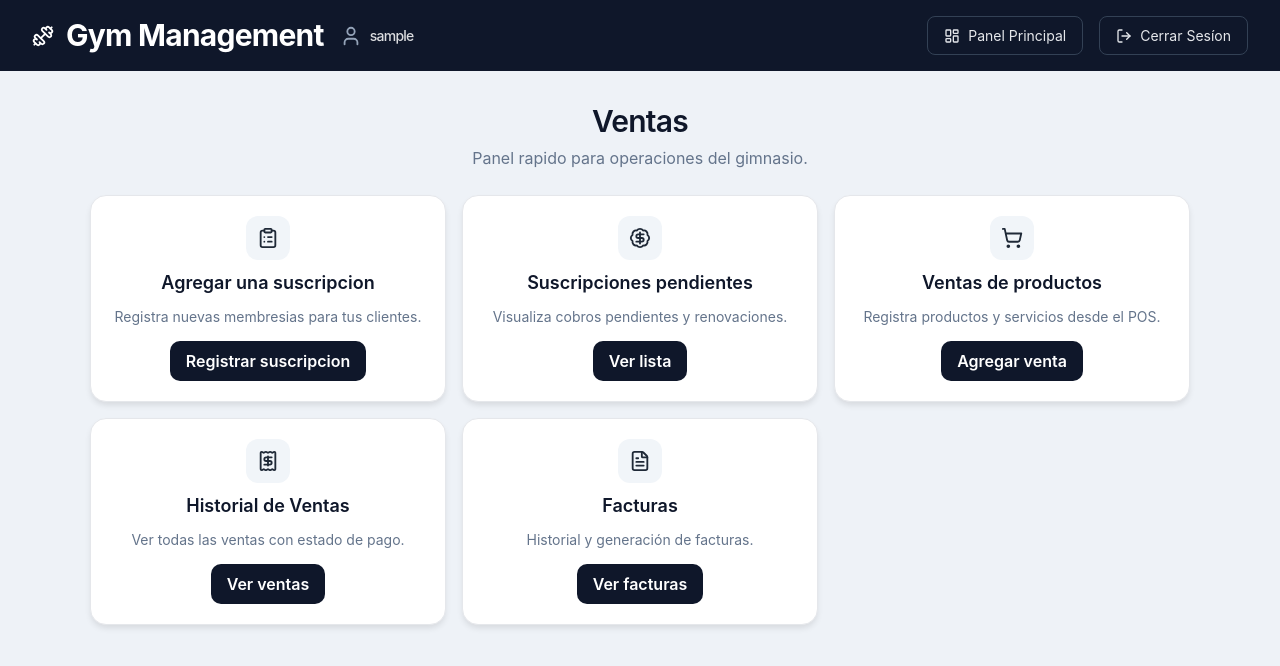
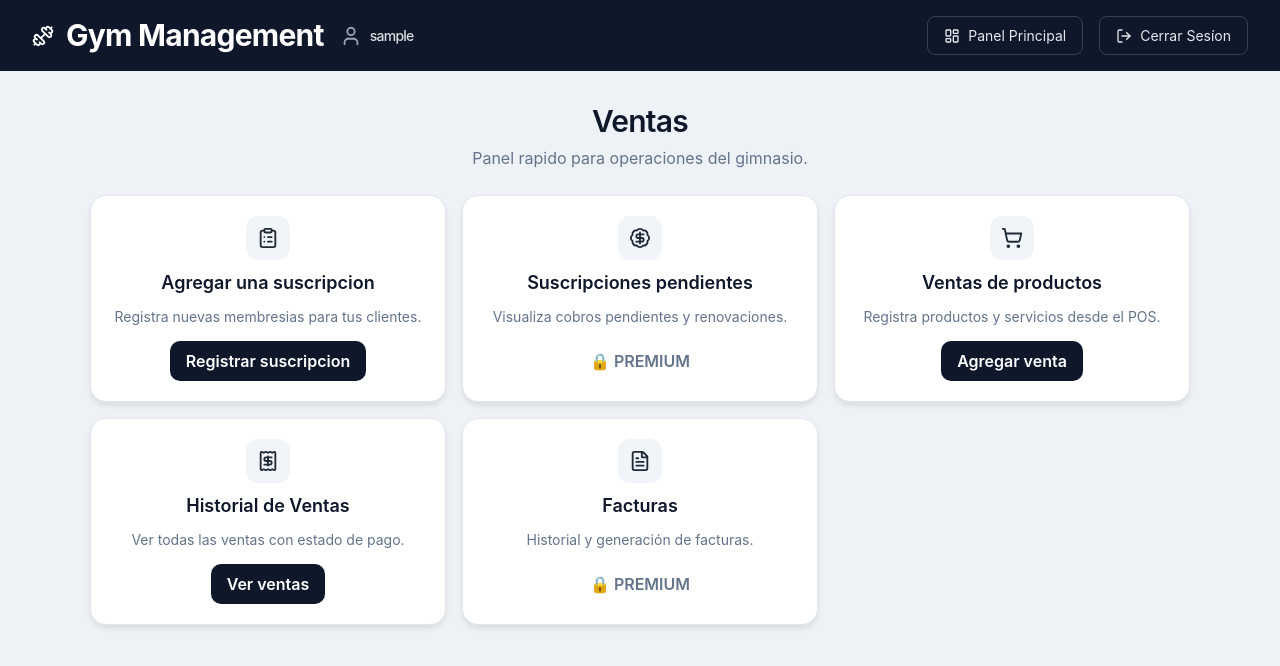
Before and after one commit to Dennis-9430/gym-management, a React (Vite) app: page /sales in a window 1280 px wide. Shown: the top 666 px of the page. Built offline with nearby package versions, Linux system fonts and the light colour scheme; no server answers; sample sign-in values are in the browser's storage.

Commit message:
fix(sales): botones Facturas y Suscripciones bloqueados en BASIC

```diff
--- a/src/components/sales/SalesDashboard.tsx
+++ b/src/components/sales/SalesDashboard.tsx
@@ -7,6 +7,7 @@ import {
   FileText,
   Receipt,
 } from "lucide-react";
+import { usePlanAccess } from "../../hooks/usePlanAccess";
 
 /* Dashboard de ventas con opciones principales */
 interface SalesDashboardProps {
@@ -21,12 +22,21 @@ const SalesDashboard = ({
   onOpenMembershipModal,
 }: SalesDashboardProps) => {
   const navigate = useNavigate();
+  const { isPremium } = usePlanAccess();
 
   const goToPendingList = () => {
+    if (!isPremium()) {
+      alert("Las suscripciones pendientes están disponibles en el plan PREMIUM.");
+      return;
+    }
     navigate("/sales/pending");
   };
 
   const goToInvoices = () => {
+    if (!isPremium()) {
+      alert("Las facturas están disponibles en el plan PREMIUM.");
+      return;
+    }
     navigate("/sales/invoices");
   };
 
@@ -65,10 +75,10 @@ const SalesDashboard = ({
           <p>Visualiza cobros pendientes y renovaciones.</p>
           <button
             type="button"
-            className="pos-card-btn primary"
+            className={`pos-card-btn ${isPremium() ? "primary" : "locked"}`}
             onClick={goToPendingList}
           >
-            Ver lista
+            {isPremium() ? "Ver lista" : "🔒 PREMIUM"}
           </button>
         </div>
         <div className="pos-dashboard-card">
@@ -107,10 +117,10 @@ const SalesDashboard = ({
           <p>Historial y generación de facturas.</p>
           <button
             type="button"
-            className="pos-card-btn primary"
+            className={`pos-card-btn ${isPremium() ? "primary" : "locked"}`}
             onClick={goToInvoices}
           >
-            Ver facturas
+            {isPremium() ? "Ver facturas" : "🔒 PREMIUM"}
           </button>
         </div>
         {onOpenMembershipModal && (
--- a/src/styles/pos.css
+++ b/src/styles/pos.css
@@ -85,6 +85,12 @@
 
 .pos-card-btn.primary:hover {
   background: var(--color-primary-hover);
+}
+
+.pos-card-btn.locked {
+  background: var(--color-gray-300);
+  color: var(--color-text-muted);
+  cursor: not-allowed;
 }
 
 .pos-card-btn.ghost {
```
